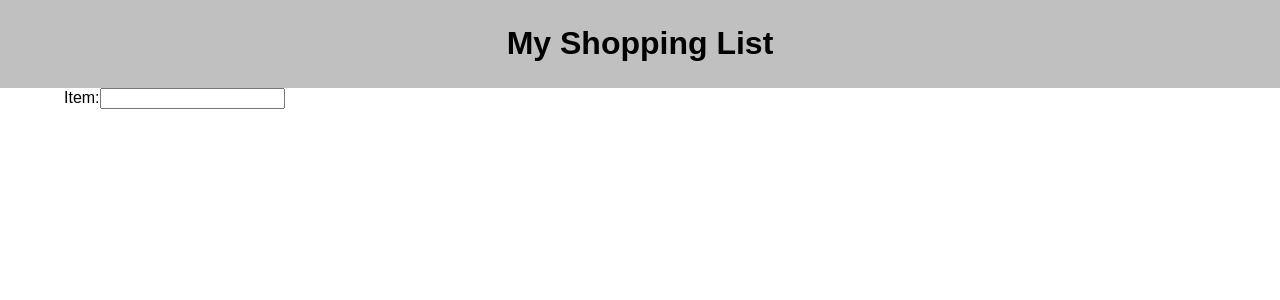
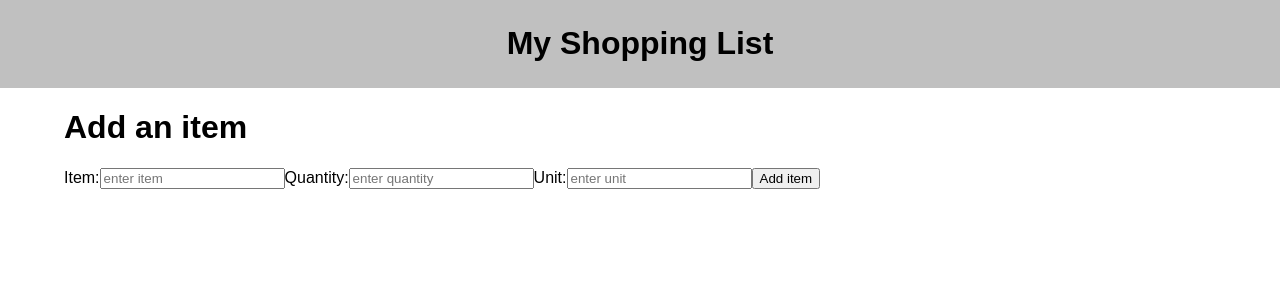
Before and after one commit to claywebb5/group-fs-react-shopping-list, a React (Create React App) app: page / in a window 1280 px wide. Shown: the top 300 px of the page. Built offline with nearby package versions, Linux system fonts and the light colour scheme; no server answers.

Commit message:
Configured and tested POST endpoint on client side

```diff
--- a/src/components/App/App.jsx
+++ b/src/components/App/App.jsx
@@ -7,6 +7,9 @@ import './App.css';
 function App() {
 
     let [shoppingList, setShoppingList] = useState([]);
+    let [newName, setNewName] = useState('');
+    let [newQuantity, setNewQuantity] = useState('');
+    let [newUnit, setNewUnit] = useState('');
 
     // =================== GET ITEMS ==========================
     const getItem = () => {
@@ -21,22 +24,67 @@ function App() {
     } // end getItems
 
     // =================== POST ITEM ==========================
+    const addItem = () => {
+        event.preventDefault();
+        console.log('in addItem');
 
+        let newItem = {name: newName, quantity: newQuantity, unit: newUnit}
+        console.log(newItem);
+        axios({
+            method: 'POST',
+            url: '/list',
+            data: newItem
+        }).then((res) => {
+            console.log('in POST.then', res);
+
+            // rerender new list from database
+            getItem();
+
+            // clear inputs
+            setNewName('');
+            setNewQuantity('');
+            setNewUnit('');
+        }).catch((err) => {
+            console.log('err in POST.catch', err);
+        })
+    }
     // =================== USE EFFECT ==========================
     // get items on page load
     useEffect(() => {
         getItem();
     }, [])
 
-    console.log('shoppingList', shoppingList);
-
     return (
         <div className="App">
             <Header />
             <main>
-                <form>
+                <h1>Add an item</h1>
+                <form onSubmit={addItem}>
                     <label>Item:</label>
-                    <input type="text"/>
+                    <input
+                        type="text"
+                        placeholder="enter item"
+                        value={newName}
+                        onChange={(event) => setNewName(event.target.value)}
+                    />
+
+                    <label>Quantity:</label>
+                    <input
+                        type="number"
+                        placeholder="enter quantity"
+                        value={newQuantity}
+                        onChange={(event) => setNewQuantity(event.target.value)}
+                    />
+
+                    <label>Unit:</label>
+                    <input
+                        type="text"
+                        placeholder="enter unit"
+                        value={newUnit}
+                        onChange={(event) => setNewUnit(event.target.value)}
+                    />
+
+                    <button type="submit">Add item</button>
                 </form>
             </main>
         </div>
```
